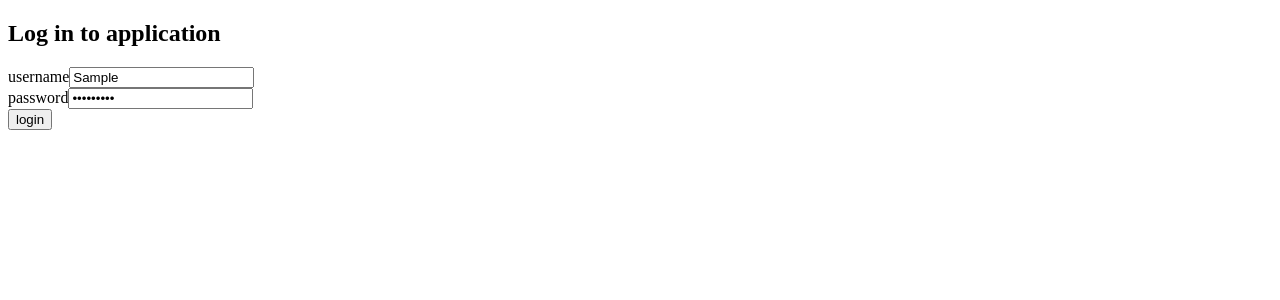
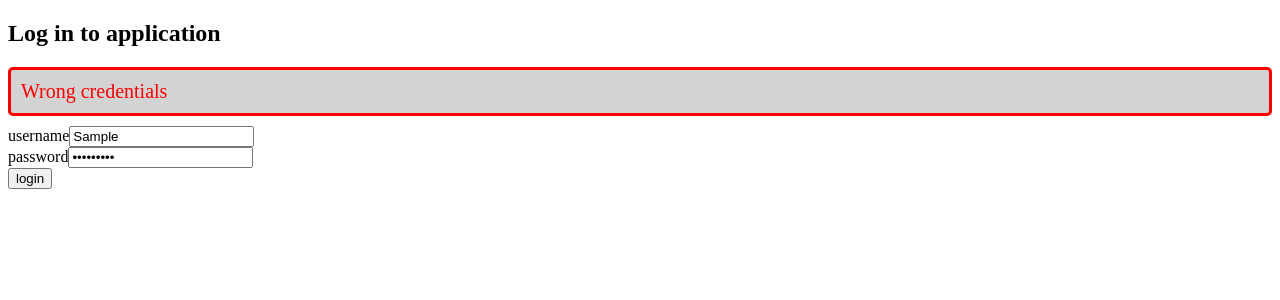
Before and after one commit to KevinPolanco/FullStackOpenReact, a React (Create React App) app in the folder part5/bloglist-frontend/: page / in a window 1280 px wide. Both pictures are taken after typing "Sample", "Sample123" into the empty fields and a click on the button "login". Shown: the top 300 px of the page. Built offline with nearby package versions, Linux system fonts and the light colour scheme; no server answers.

Commit message:
5.4: bloglist frontend, step 4

```diff
--- a/part5/bloglist-frontend/src/App.js
+++ b/part5/bloglist-frontend/src/App.js
@@ -1,17 +1,20 @@
 import { useState, useEffect } from 'react';
 import Blog from './components/Blog';
+import Notification from './components/Notification';
 import blogService from './services/blogs';
 import loginService from './services/login';
 
+
 const App = () => {
   const [blogs, setBlogs] = useState([]);
-  const [errorMessage, setErrorMessage] = useState(null);
+  const [message, setMessage] = useState(null);
   const [username, setUsername] = useState('');
   const [password, setPassword] = useState('');
   const [user, setUser] = useState(null);
   const [title, setTitle] = useState("");
   const [author, setAuthor] = useState("");
   const [url, setUrl] = useState("");
+  const [isError, setIsError] = useState(false);
 
   useEffect(() => {
     blogService.getAll().then(blogs =>
@@ -27,6 +30,14 @@ const App = () => {
       blogService.setToken(user.token);
     }
   }, []);
+
+  const notificationMessage = (message, isError) => {
+    setMessage(message)
+      setIsError(isError)
+      setTimeout(() => {
+        setMessage(null)
+      }, 5000)
+  }
 
   const handleLogin = async (event) => {
     event.preventDefault();
@@ -44,10 +55,7 @@ const App = () => {
       setUsername('')
       setPassword('')
     } catch (exception) {
-      setErrorMessage('Wrong credentials')
-      setTimeout(() => {
-        setErrorMessage(null)
-      }, 5000)
+      notificationMessage("Wrong credentials", true)
     }
   };
 
@@ -65,18 +73,20 @@ const App = () => {
     };
     try {
       const returnedBlog = await blogService.create(blogObject);
+      notificationMessage(`a new blog ${returnedBlog.title} by ${returnedBlog.author}`, false)
       setBlogs(blogs.concat(returnedBlog));
       setTitle("");
       setAuthor("");
       setUrl("");
     } catch (exception) {
-      console.log(exception)
+      notificationMessage(exception.response.data.error, true)
     }
   };
 
   const loginForm = () => (
     <>
       <h2>Log in to application</h2>
+      <Notification message={message} isError={isError}/>
       <form onSubmit={handleLogin}>
         <div>
           username
@@ -143,6 +153,7 @@ const App = () => {
         loginForm() :
         <>
           <h2>Blogs</h2>
+          <Notification message={message} isError={isError}/>
           <p>
             <strong>{user.name}</strong> logged in
             <button onClick={handleLogout}>logout</button>
--- /dev/null
+++ b/part5/bloglist-frontend/src/components/Notification.js
@@ -0,0 +1,37 @@
+const Notification = ({ message, isError }) => {
+  const messageStyle = {
+    color: "green",
+    background: "lightgrey",
+    fontSize: 20,
+    borderStyle: "solid",
+    borderRadius: 5,
+    borderColor: "green",
+    padding: 10,
+    marginBottom: 10,
+  };
+
+  const errorStyle = {
+    color: "red",
+    background: "lightgrey",
+    fontSize: 20,
+    borderStyle: "solid",
+    borderRadius: 5,
+    borderColor: "red",
+    padding: 10,
+    marginBottom: 10,
+  };
+
+  if (message === null) {
+    return null;
+  } else if (isError) {
+    return (
+      <div style={errorStyle}>
+        {message}
+      </div>
+    );
+  } else {
+    return <div style={messageStyle}>{message}</div>;
+  }
+};
+
+export default Notification;
```
